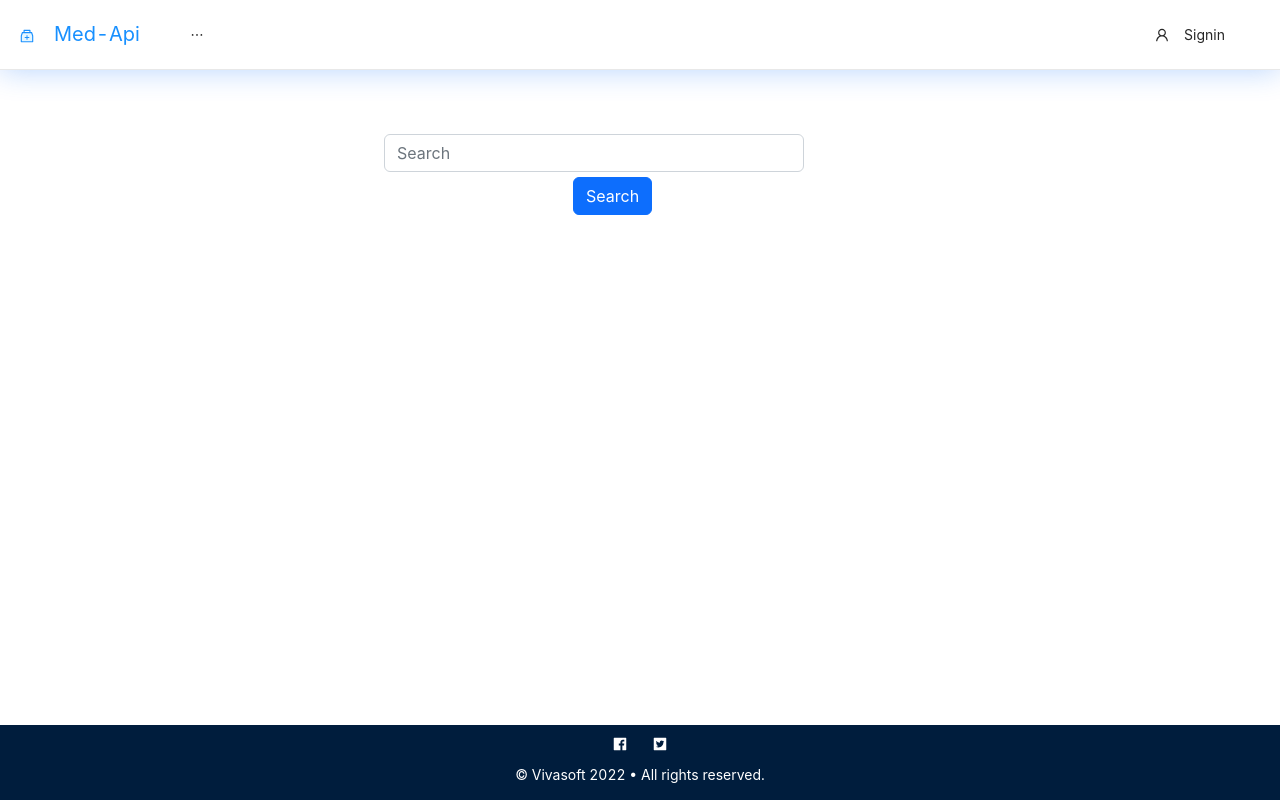
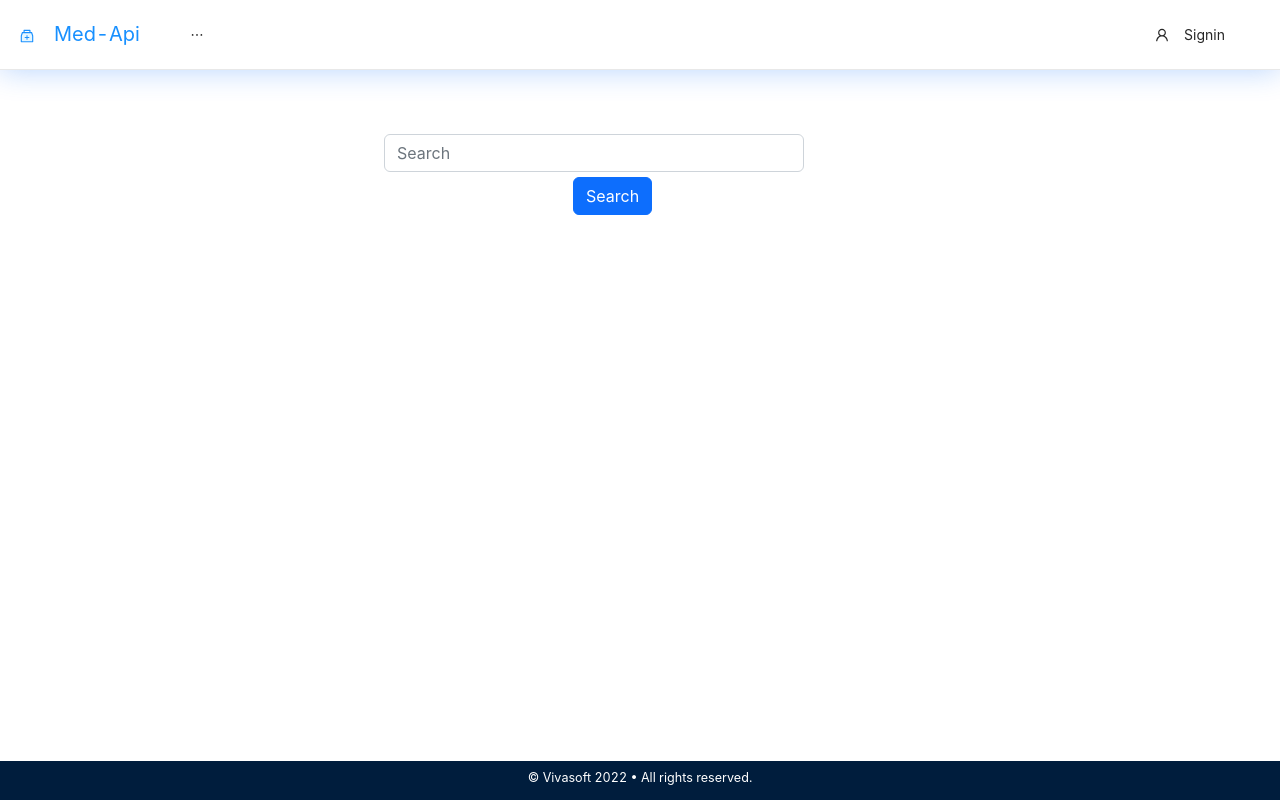
Before and after one commit to nabin47/med-api, a React (Create React App) app in the folder client/: page / in a window 1280 px wide. Built offline with nearby package versions, Linux system fonts and the light colour scheme.

Commit message:
Remove icons and decrease height in footer

```diff
--- /dev/null
+++ b/client/src/components/Footer/Footer.css
@@ -0,0 +1,45 @@
+.container-fluid.footer {
+    position: fixed;
+    left: 0;
+    bottom: 0;
+    width: 100%;
+    max-height: 5vh;
+    background-color: #001D3D;
+    color: white;
+    text-align: center;
+    font-size: 0.9em;
+  }
+
+  /* Footer */
+  .footer-icons {
+    margin: 0.5%;
+  }
+
+  .copyright>a {
+    color: #ffffff !important;
+  }
+
+  .copyright {
+    margin-top: 0.5em;
+  }
+
+  .bg-copyright {
+    display: flex;
+    justify-content: flex-start;
+    align-items: center;
+  }
+
+  .footer-body {
+    display: flex;
+    flex-direction: row;
+    flex-grow: 1;
+    flex-basis: auto;
+  }
+
+  .footer-row {
+    width: 10vw;
+    display: flex;
+    flex-direction: row;
+    justify-content: space-between;
+    align-items: center;
+  }
--- a/client/src/components/Footer/Footer.js
+++ b/client/src/components/Footer/Footer.js
@@ -1,16 +1,11 @@
 import React from "react"
+import './Footer.css'
 
 import { FacebookFilled, TwitterSquareFilled  } from "@ant-design/icons"
 
 const Footer = () => <footer className="page-footer font-small blue pt-4">
     <div className="container-fluid text-center text-md-left footer">
-        <footer>
-            <div className="row">
-                <span>
-                    <FacebookFilled className="footer-icons"/>
-                    <TwitterSquareFilled className="footer-icons"/>
-                </span>
-            </div>
+        <footer className="footer-body">
             <div class="container-fluid bg-copyright">
                 <div class="container">
                     <p class="copyright" style={{color: "#ffffff ! important"}}>
@@ -18,6 +13,12 @@ const Footer = () => <footer className="page-footer font-small blue pt-4">
                     </p>
                 </div>
             </div>
+            {/* <div className="row ">
+                <span className="footer-row">
+                    <FacebookFilled className="footer-icons"/>
+                    <TwitterSquareFilled className="footer-icons"/>
+                </span>
+            </div> */}
 
 
         </footer>
```
